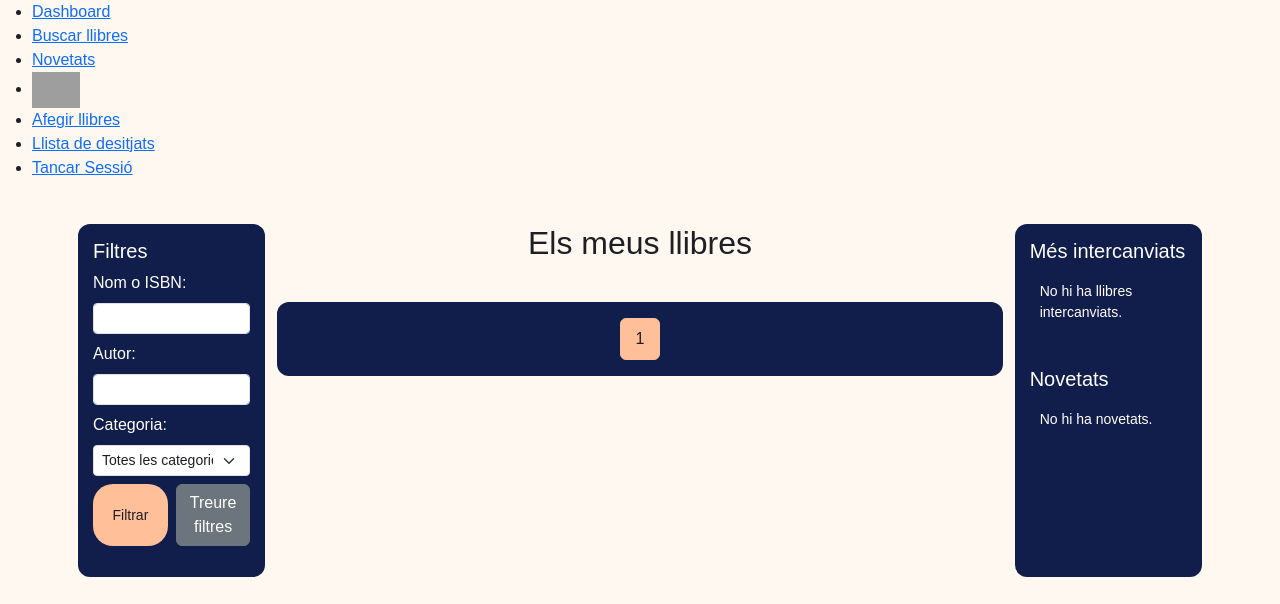
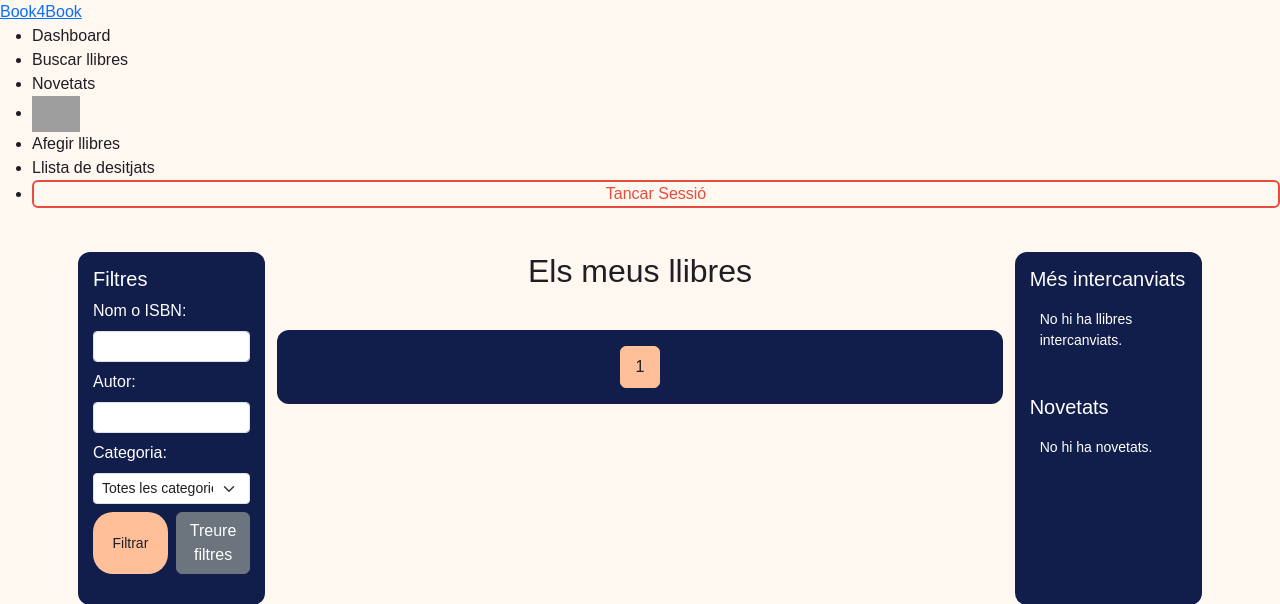
Before and after one commit to AlvaroGomez23/1---PROJECTEFINAL, a Django app: page /core/dashboard/ in a window 1280 px wide. Shown: the top 604 px of the page. Run offline with Django 5.2, Linux system fonts and the light colour scheme; the visitor is signed in with stand-in values (Sample User, id 1); data that the repository does not hold is empty; parts of the project's set-up code (start-up, migrations or seed data) failed here and were passed over; grey boxes are pictures that could not be loaded.

Commit message:
implementació d'un xat simple

```diff
--- a/core/templates/usernav.html
+++ b/core/templates/usernav.html
@@ -1,27 +1,77 @@
-<nav>
-    <ul>
+<style>
+    /* Añade esto a tu CSS existente */
+
+/* Iconos de notificaciones */
+.nav-icon {
+    height: 36px;
+    vertical-align: middle;
+    transition: transform 0.3s ease;
+}
+
+.nav-icon:hover {
+    transform: scale(1.1);
+}
+
+/* Botón de logout */
+.btn-logout {
+    background-color: transparent;
+    color: #e74c3c;
+    border: 2px solid #e74c3c;
+}
+
+.btn-logout:hover {
+    background-color: #e74c3c;
+    color: white;
+}
+
+/* Ajustes específicos para la navegación */
+.header ul.nav-list {
+    gap: 1.5rem;
+}
+
+/* Mejor alineación en móviles */
+@media (max-width: 480px) {
+    .header {
+        padding: 0.5rem 3%;
+    }
+
+    .nav-list li:not(:last-child) {
+        margin-bottom: 0.5rem;
+    }
+}
+</style>
+
+<nav class="header">
+    <!-- Añade tu logo -->
+    <a href="{% url 'dashboard' %}" class="logo">Book4Book</a>
+
+    <ul class="nav-list">
         {% load static %}
         {% if request.user.is_authenticated %}
-        <li><a href="{% url 'dashboard' %}">Dashboard</a></li>
+        <li><a class="nav-link" href="{% url 'dashboard' %}">Dashboard</a></li>
         {% endif %}
-        <li><a href="{% url 'books' %}">Buscar llibres</a></li>
-        <li><a href="{% url 'new_books' %}">Novetats</a></li>
+        <li><a class="nav-link" href="{% url 'books' %}">Buscar llibres</a></li>
+        <li><a class="nav-link" href="{% url 'new_books' %}">Novetats</a></li>
+
         {% if request.user.is_authenticated %}
-            {% if has_unread_notifications %}
-            <li><a href="{% url 'notifications' %}"><img style="height: 36px;" src="{% static 'buzonAlerta.png' %}" alt="bústia (amb notificacions)"></a></li>
+            <!-- Notificaciones -->
+            <li>
+                <a href="{% url 'notifications' %}">
+                    {% if has_unread_notifications %}
+                    <img class="nav-icon" src="{% static 'buzonAlerta.png' %}" alt="Notificaciones no leídas">
+                    {% else %}
+                    <img class="nav-icon" src="{% static 'buzon.png' %}" alt="Buzón de notificaciones">
+                    {% endif %}
+                </a>
+            </li>
 
-            {% else %}
-            <li><a href="{% url 'notifications' %}"><img style="height: 36px;" src="{% static 'buzon.png' %}" alt="bústia"></a></li>
-
-            {% endif %}
-            <li><a href="{% url 'create_book' %}">Afegir llibres</a></li>
-            <li><a href="{% url 'wishlist' %}">Llista de desitjats</a></li>
-            <li><a href="{% url 'logout' %}">Tancar Sessió</a></li>
+            <li><a class="nav-link" href="{% url 'create_book' %}">Afegir llibres</a></li>
+            <li><a class="nav-link" href="{% url 'wishlist' %}">Llista de desitjats</a></li>
+            <li><a class="nav-link btn btn-logout" href="{% url 'logout' %}">Tancar Sessió</a></li>
         {% else %}
-
-            <li><a href="{% url 'login' %}">Iniciar Sessió</a></li>
-            <li><a href="{% url 'register' %}">Registrar-se</a></li>
-
+            <!-- Botones de autenticación -->
+            <li><a class="nav-link btn btn-login" href="{% url 'login' %}">Iniciar Sessió</a></li>
+            <li><a class="nav-link btn btn-register" href="{% url 'register' %}">Registrar-se</a></li>
         {% endif %}
     </ul>
 </nav>
--- /dev/null
+++ b/users/routing.py
@@ -0,0 +1,6 @@
+from django.urls import path
+from . import consumers
+
+websocket_urlpatterns = [
+    path('ws/chat/<str:room_name>/', consumers.ChatConsumer.as_asgi()),
+]
--- a/users/urls.py
+++ b/users/urls.py
@@ -13,7 +13,5 @@
     path('notifications/mark_as_read/<int:notification_id>/', views.mark_as_read, name='mark_as_read'),
     path('wishlist/', views.wishlist, name='wishlist'),
     path('toggle_wishlist/', views.toggle_wishlist, name='toggle_wishlist'),
-    path("chat/<str:user1>/<str:user2>/", views.chat_view, name="chat_view"),
-    path("send/", views.send_message, name="send_message"),
-    path("conversation/<int:user1_id>/<int:user2_id>/", views.get_conversation, name="get_conversation"),
+    path('chat/<str:room_name>/', views.chat_room, name='chat_room'),
 ]
```
Also changed, not shown: projectefinal/asgi.py (+11 -2 lines), users/consumers.py (added, +46 -0 lines), users/templates/chat.html (+50 -56 lines), users/views.py (+8 -30 lines), users/migrations/0012_alter_message_options_remove_message_receiver_and_more.py (added), users/migrations/0013_remove_message_conversation_alter_message_options_and_more.py (added).
